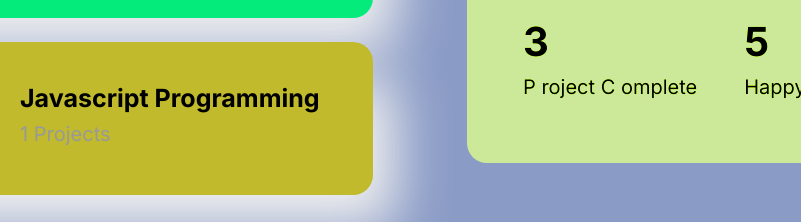
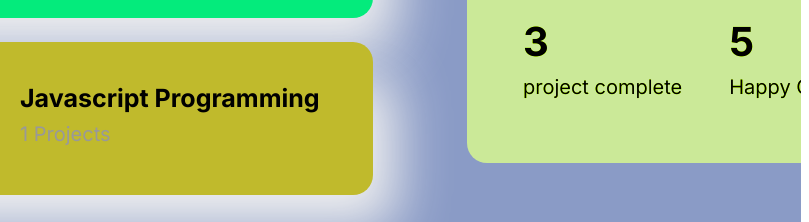
Before and after one commit to Awen1980/231130983_PW_Awen_Tugas3, a plain HTML site: page index.html in a window 1280 px wide. Shown: the part 1538-1760 px from the top of the page, 471-1280 px from the left. Drawn offline with Linux system fonts and the light colour scheme; a web font is replaced by a local one.

Commit message:
Perbaikan Kecil

```diff
--- a/index.html
+++ b/index.html
@@ -129,10 +129,8 @@
         				<div class="python-programming-parent">
           					<b class="web-design">3</b>
           					<div class="project-complete">
-            						<span class="p">P</span>
-            						<span class="roject">ROJECT </span>
-            						<span class="p">C</span>
-            						<span class="roject">OMPLETE</span>
+            						<span class="roject">PROJECT </span>
+            						<span class="roject">COMPLETE</span>
           					</div>
         				</div>
         				<div class="python-programming-parent">
```
